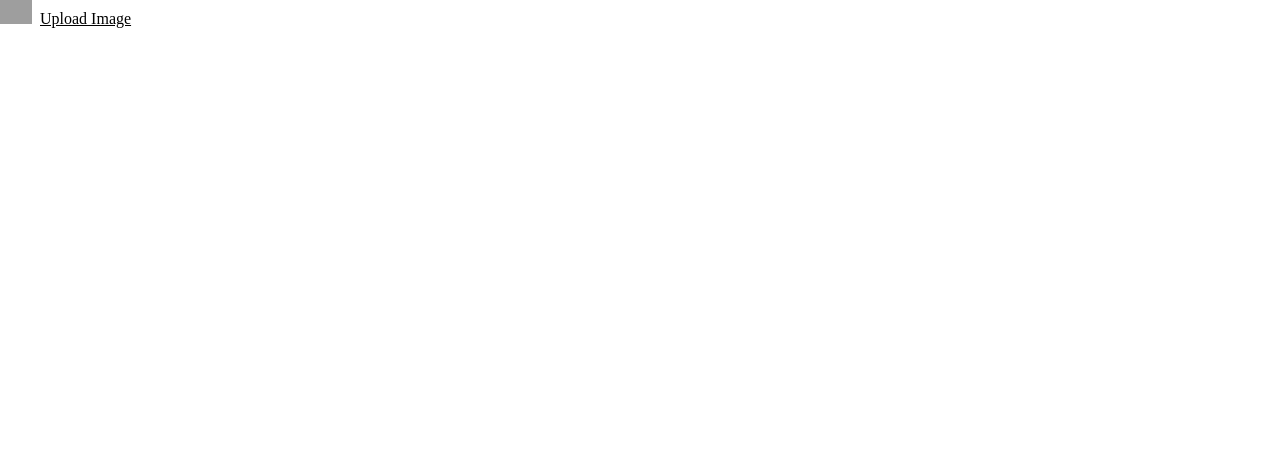
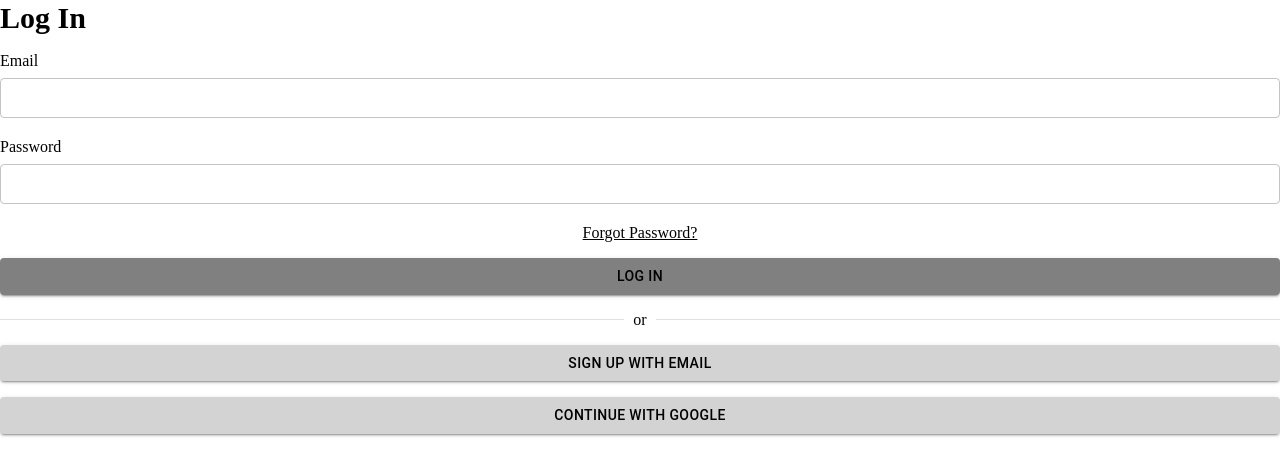
Before and after one commit to cornellh4i/lagos-volunteers, a Next.js app in the folder frontend/: page /login in a window 1280 px wide. Shown: the top 476 px of the page. Built offline with nearby package versions, Linux system fonts and the light colour scheme; no server answers; grey boxes are pictures that could not be loaded.

Commit message:
merge upload with pickers

```diff
--- a/frontend/src/components/molecules/EventForm.tsx
+++ b/frontend/src/components/molecules/EventForm.tsx
@@ -2,6 +2,7 @@ import React from "react";
 import DatePicker from "../atoms/DatePicker";
 import TimePicker from "../atoms/TimePicker";
 import LocationPicker from "../atoms/LocationPicker";
+import Upload from "../atoms/Upload";
 
 /** An EventForm page */
 const EventForm = () => {
@@ -24,6 +25,7 @@ const EventForm = () => {
         <div> Location </div>
         <div> INSERT Radio button </div>
         <LocationPicker label="" />
+        <Upload />
       </div>
     </div>
   );
--- a/frontend/src/pages/login.tsx
+++ b/frontend/src/pages/login.tsx
@@ -1,10 +1,9 @@
 import LoginForm from "@/components/molecules/LoginForm";
 import React from "react";
-import Upload from "../components/atoms/Upload";
 
 /** A Login page */
 const Login = () => {
-  return <Upload />;
+  return <LoginForm />;
 };
 
 export default Login;
```
